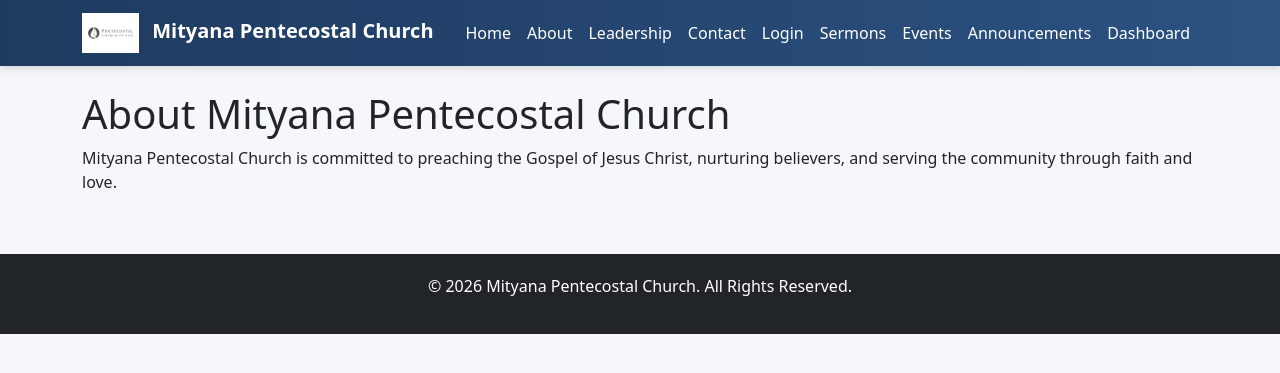
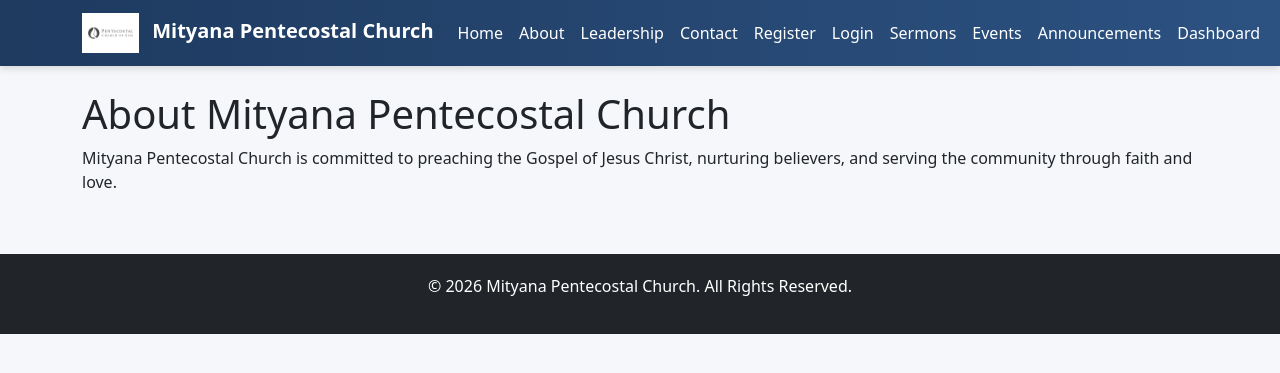
Before and after one commit to mityanapentecostalchurch/mityana_pentecostal_church, a Django app: page /about/ in a window 1280 px wide. Shown: the top 373 px of the page. Run offline with Django 5.2, Linux system fonts and the light colour scheme.

Commit message:
updating files2

```diff
--- a/templates/base.html
+++ b/templates/base.html
@@ -52,6 +52,7 @@
             <a class="nav-link" href="/about/">About</a>
             <a class="nav-link" href="/leadership/">Leadership</a>
             <a class="nav-link" href="/contact/">Contact</a>
+            <a class="nav-link" href="/members/register/">Register</a>
             <a class="nav-link" href="/admin/">Login</a>
             <a class="nav-link" href="/sermons/">Sermons</a>
             <a class="nav-link" href="/events/">Events</a>
```
